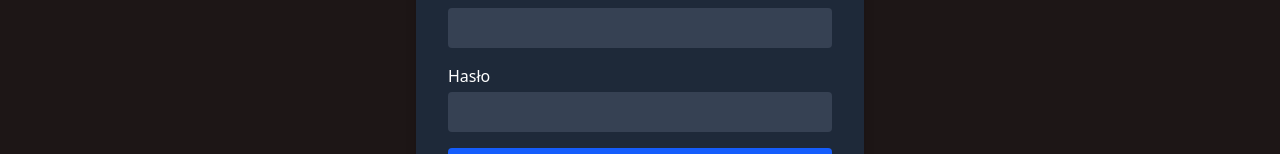
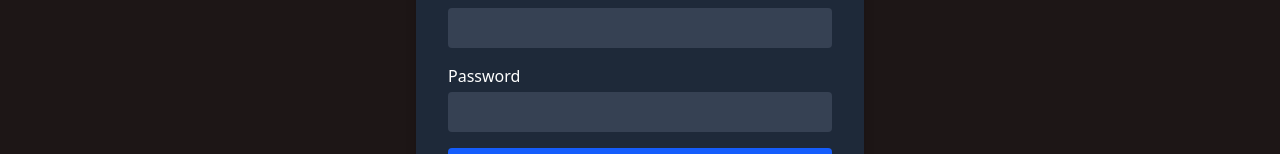
Before and after one commit to WitroxHunter/Spin-Sound, a Nuxt app: page /login in a window 1280 px wide. Shown: the part 348-502 px from the top of the page. Built offline with nearby package versions, Linux system fonts and the light colour scheme.

Commit message:
Update login.vue

```diff
--- a/app/pages/login.vue
+++ b/app/pages/login.vue
@@ -26,7 +26,7 @@
 
       <!-- Hasło -->
       <div>
-        <label class="block mb-1">Hasło</label>
+        <label class="block mb-1">Password</label>
         <input
           v-model="form.password"
           type="password"
```
